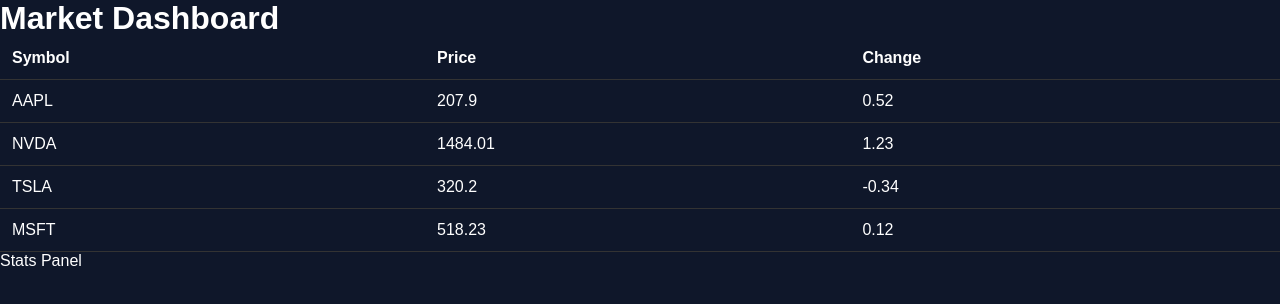
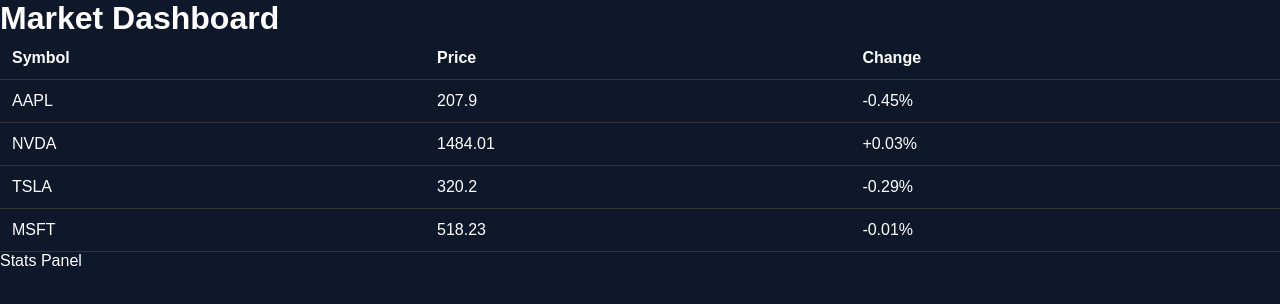
Before and after one commit to Pori-chan/market-realtime-dashboard, a React (Vite) app: page / in a window 1280 px wide. Shown: the top 304 px of the page. Built offline with nearby package versions, Linux system fonts and the light colour scheme.

Commit message:
変動率（模擬）のリアルタイム変動

```diff
--- a/src/App.tsx
+++ b/src/App.tsx
@@ -1,26 +1,34 @@
 import { Header } from "./components/Header";
 import { MarketTable } from "./components/MarketTable";
 import { StatsPanel } from "./components/StatsPanel";
-import { useEffect,useState } from "react";
+import { useEffect, useState } from "react";
 import { mockMarketData } from "./data/mockMarketData";
 
 function App() {
   const [marketData, setMarketData] = useState(mockMarketData);
-  useEffect(()=>{
-    const timer = setInterval(()=>{
-      setMarketData((currentData)=>{
+  useEffect(() => {
+    const timer = setInterval(() => {
+      setMarketData((currentData) => {
 
-        const updatedData = currentData.map((item)=>({
-          ...item,
-          price:Number((item.price+(Math.random()-0.5)*2).toFixed(2)),
-        }));
+        const updatedData = currentData.map((item) => {
+          const priceDiff = (Math.random() - 0.5) * 2;
+          const nextPrice = Number((item.price+priceDiff).toFixed(2));
+          const changePercent = Number(((priceDiff/item.price)*100).toFixed(2));
+
+          return {
+            ...item,
+            price: nextPrice,
+            changePercent,
+            updatedAt: Date.now(),
+          };
+        });
 
         return updatedData;
       });
-    },1000);
+    }, 1000);
 
-    return ()=> clearInterval(timer);
-  },[]);
+    return () => clearInterval(timer);
+  }, []);
 
   return (
     <div>
--- a/src/components/MarketTable.tsx
+++ b/src/components/MarketTable.tsx
@@ -1,4 +1,4 @@
-import type{MarketData} from "../types/market";
+import type { MarketData } from "../types/market";
 
 export function MarketTable({ data }: { data: MarketData[] }) {
     return (
@@ -16,7 +16,10 @@
                     <tr key={item.symbol}>
                         <td>{item.symbol}</td>
                         <td>{item.price}</td>
-                        <td>{item.changePercent}</td>
+                        <td>
+                            {item.changePercent > 0 ? "+": ""}
+                            {item.changePercent}%
+                        </td>
                     </tr>
                 ))}
             </tbody>
```
